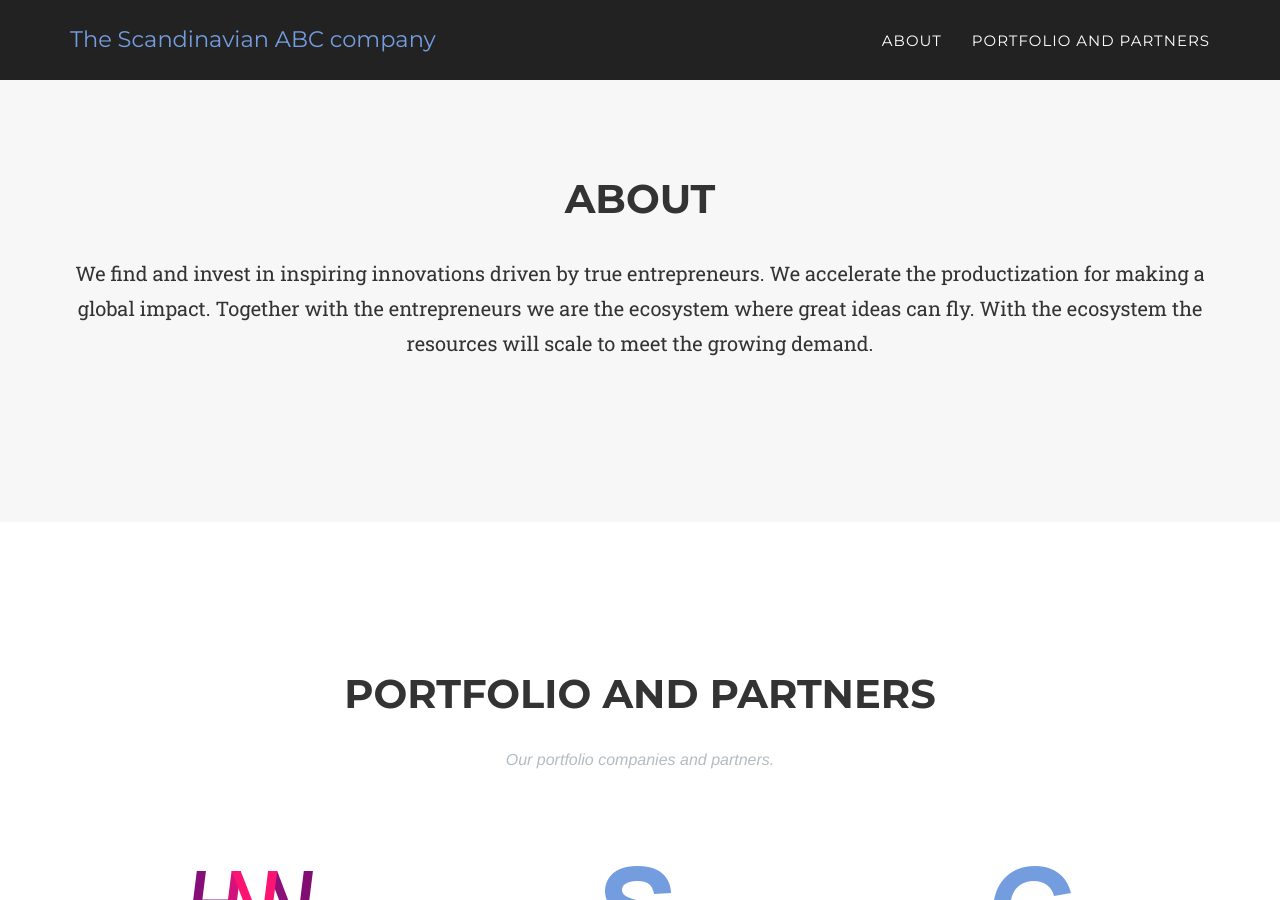
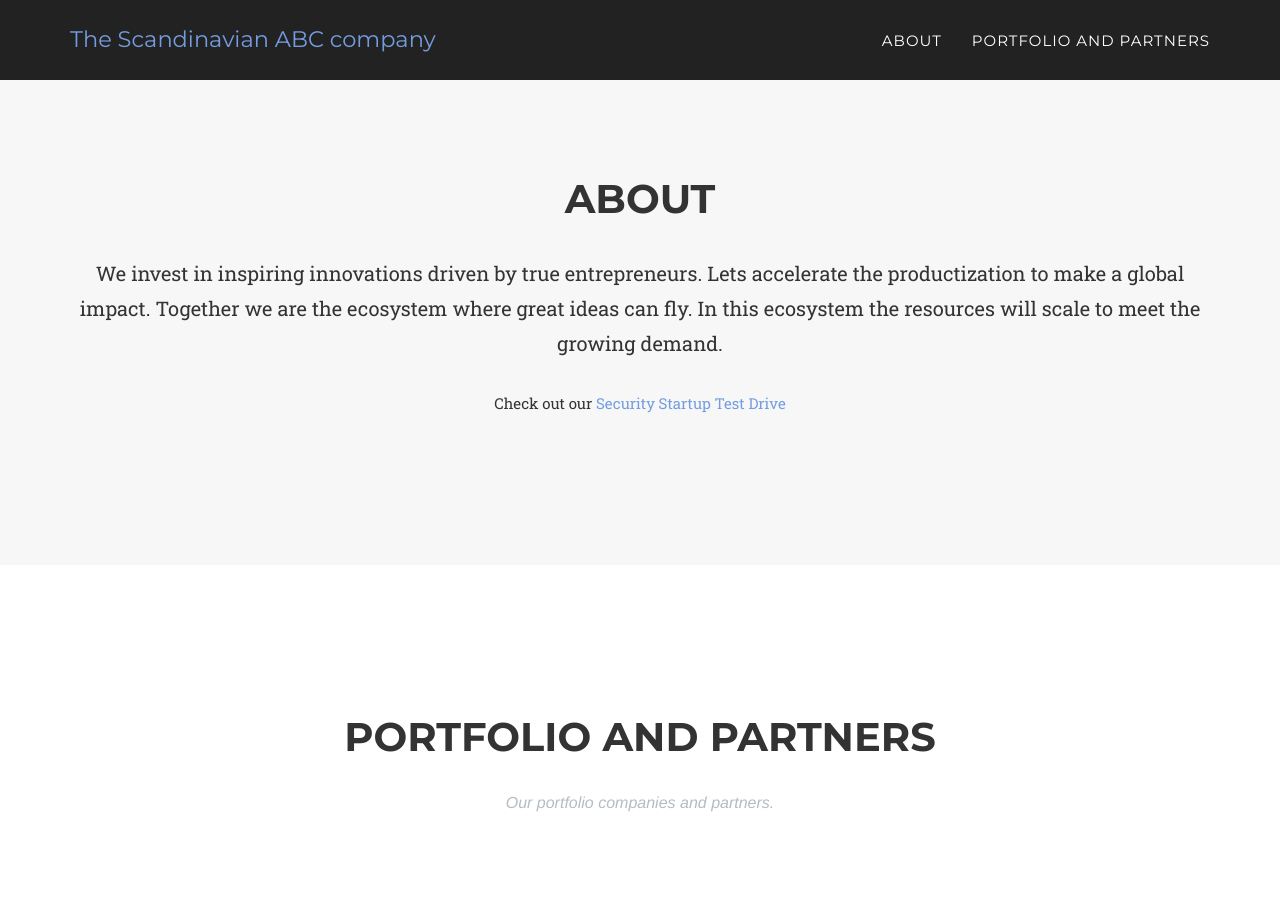
Before and after one commit to scanabc/scanabc.github.io, a Jekyll site: the page built from index.html, in a window 1280 px wide and 900 px high, scrolled down 849 px. Built offline with Jekyll 4.4.1, drawn with Linux system fonts in a browser that asks for light colours; some web fonts are replaced.

Commit message:
Link test drive and update about.

```diff
--- a/_includes/about.html
+++ b/_includes/about.html
@@ -8,11 +8,12 @@
             </div>
             <div class="row">
                 <div class="col-lg-12 text-center">
-                    <p class="large">We find and invest in inspiring innovations driven
-                        by true entrepreneurs. We accelerate the productization for making
-                        a global impact. Together with the entrepreneurs we are the ecosystem
-                        where great ideas can fly. With the ecosystem the resources will scale
+                    <p class="large">We invest in inspiring innovations driven
+                        by true entrepreneurs. Lets accelerate the productization to make
+                        a global impact. Together we are the ecosystem
+                        where great ideas can fly. In this ecosystem the resources will scale
                         to meet the growing demand.</p>
+                        <br><smaller>Check out our <a href="testdrive/">Security Startup Test Drive</a></smaller>
                 </div>
             </div>
         </div>
```
